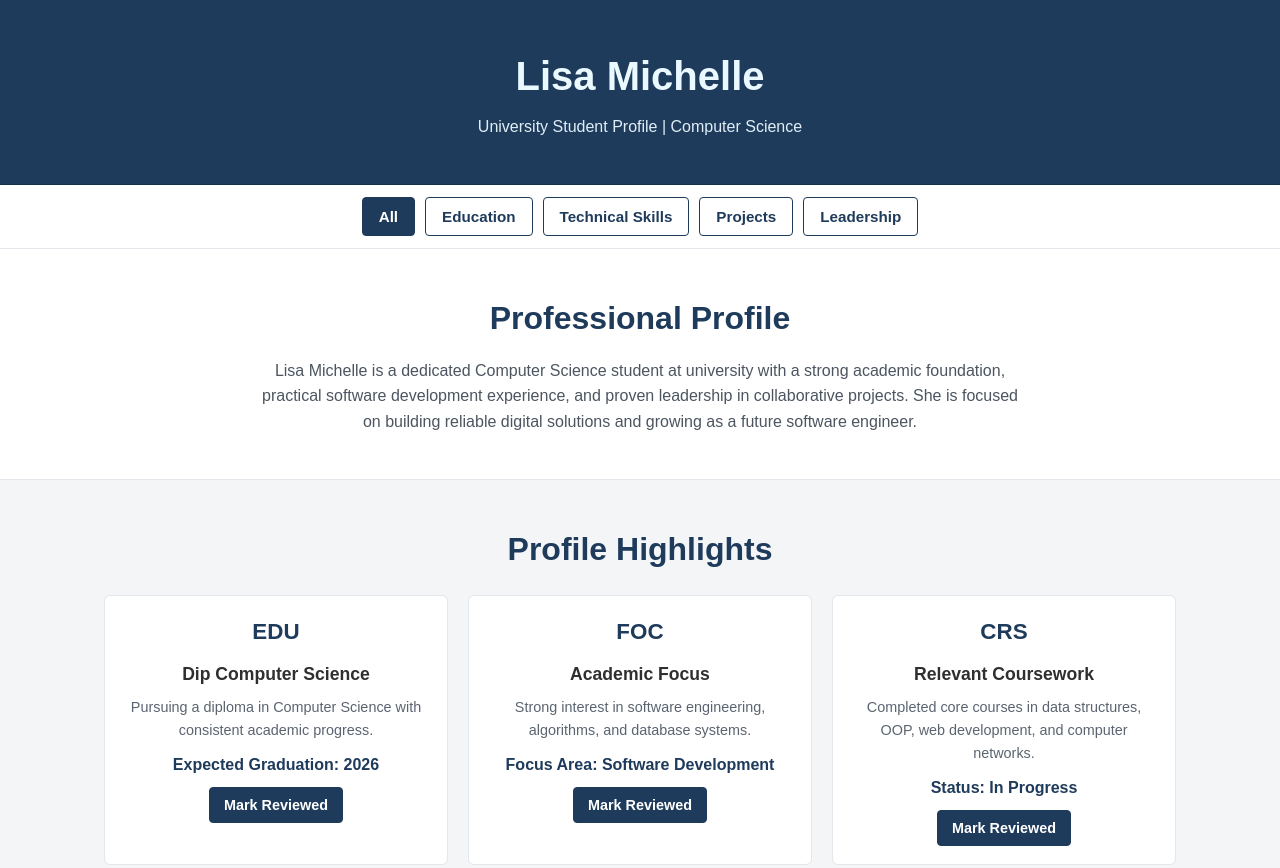
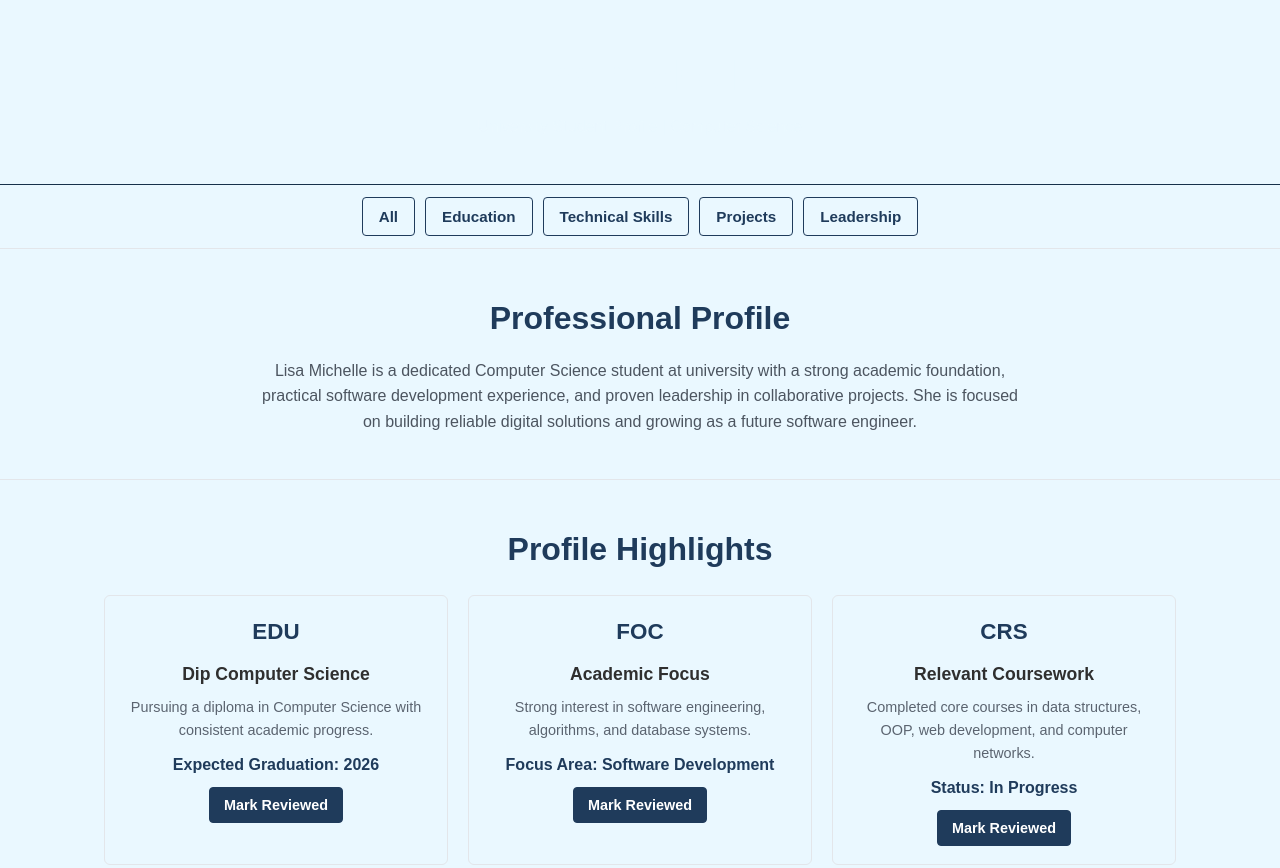
Before and after one commit to miechylisa/foodprojecthtml, a website: page index.html in a window 1280 px wide. Shown: the top 868 px of the page. Drawn offline with Linux system fonts and the light colour scheme.

Commit message:
Change background color to #EAF8FF
Updated background colors to #EAF8FF for various elements.

```diff
--- a/styles.css
+++ b/styles.css
@@ -9,7 +9,7 @@ body {
     font-family: Arial, sans-serif;
     line-height: 1.6;
     color: #2f2f2f;
-    background-color: #f4f5f7;
+    background-color: #EAF8FF;
 }
 
 .container {
@@ -21,7 +21,7 @@ body {
 
 /* Header */
 .header {
-    background-color: #1f3b5b;
+    background-color: #EAF8FF;
     color: #EAF8FF;
     text-align: center;
     padding: 32px 16px;
@@ -42,7 +42,7 @@ body {
 
 /* Navigation */
 .nav {
-    background-color: #ffffff;
+    background-color: #EAF8FF;
     padding: 12px 0;
     border-bottom: 1px solid #e3e6ea;
     position: sticky;
@@ -60,7 +60,7 @@ body {
 .nav-btn {
     padding: 8px 12px;
     border: 1px solid #1f3b5b;
-    background-color: #ffffff;
+    background-color: #EAF8FF;
     color: #1f3b5b;
     border-radius: 4px;
     cursor: pointer;
@@ -71,13 +71,13 @@ body {
 
 .nav-btn:hover,
 .nav-btn.active {
-    background-color: #1f3b5b;
+    background-color: #EAF8FF
     color: #ffffff;
 }
 
 /* About Section */
 .about {
-    background-color: #ffffff;
+    background-color: #EAF8FF;
     padding: 32px 0;
     text-align: center;
     border-bottom: 1px solid #e3e6ea;
@@ -97,13 +97,13 @@ body {
 }
 
 /* Highlights Section */
-.menu {
+.menu ;{
     padding: 32px 0;
 }
 
 .section-title {
     text-align: center;
-    font-size: 1.6rem;
+    font-size: ;;1.6rem;
     color: #1f3b5b;
     margin-bottom: 20px;
 }
@@ -115,7 +115,7 @@ body {
 }
 
 .menu-item {
-    background-color: #ffffff;
+    background-color: #EAF8FF;
     border: 1px solid #e3e6ea;
     border-radius: 6px;
     padding: 16px;
```
